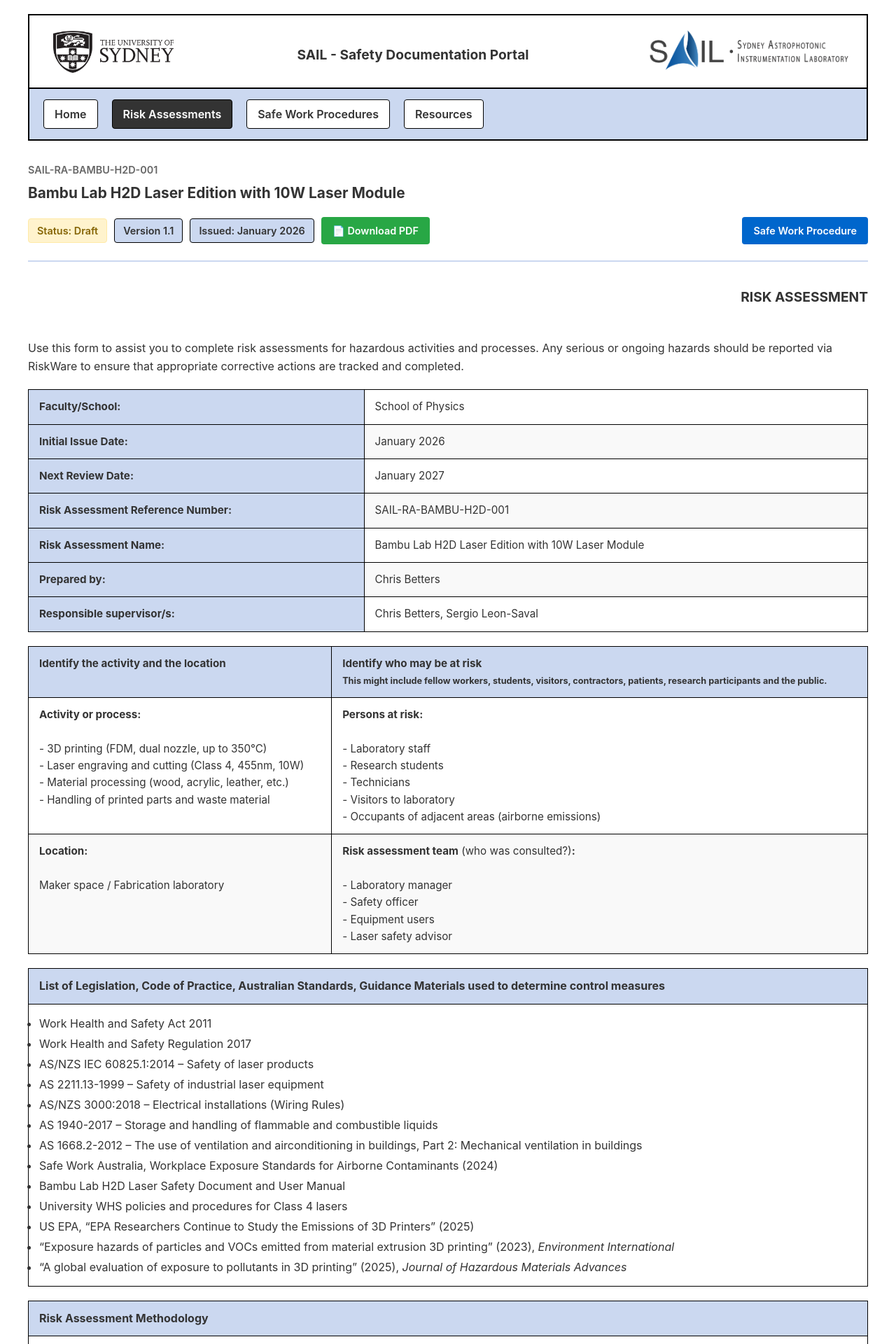
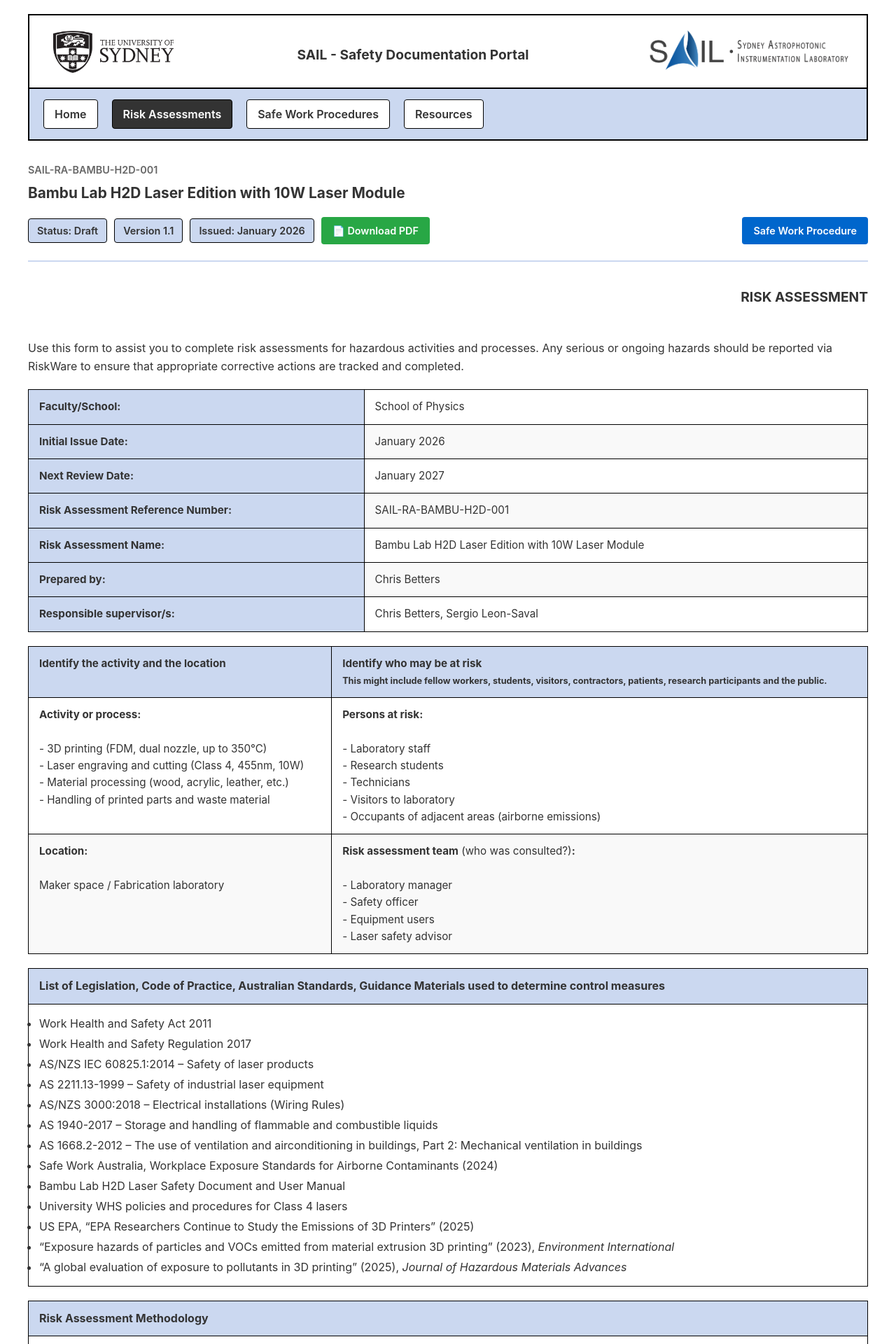
Before and after one commit to SAIL-Labs/SAIL-RA-SWP, a Jekyll site: the page built from _risk_assessments/bambu-h2d.md, in a window 1280 px wide. Shown: the top 1920 px of the page at 70% size. Built offline with Jekyll 4.4.1, drawn with Linux system fonts in a browser that asks for light colours.

Commit message:
typo stoping autogen

```diff
--- a/_risk_assessments/bambu-h2d.md
+++ b/_risk_assessments/bambu-h2d.md
@@ -2,7 +2,7 @@
 layout: document
 title: Risk Assessment - Bambu Lab H2D Laser Edition
 doc_type: Risk Assessment
-status: draft
+status: Draft
 permalink: /risk-assessments/bambu-h2d/
 equipment_name: "Bambu Lab H2D Laser Edition"
 reference: "SAIL-RA-BAMBU-H2D-001"
```
